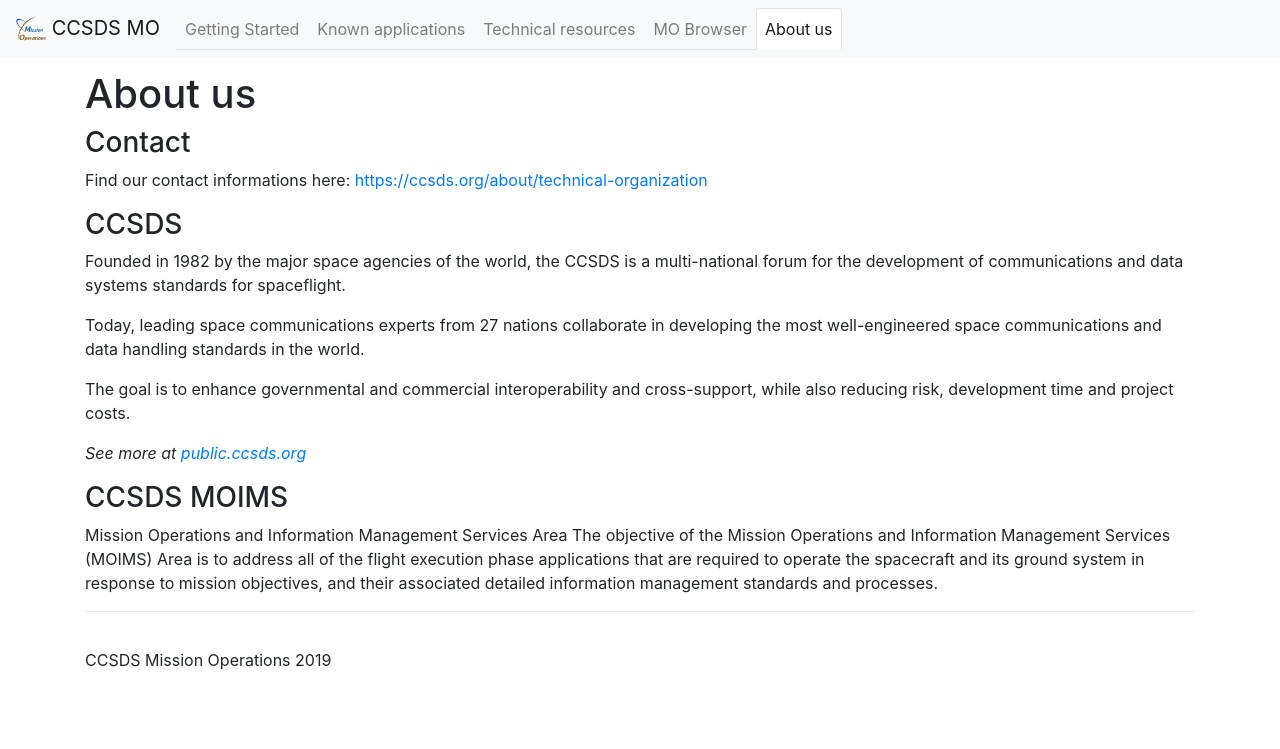
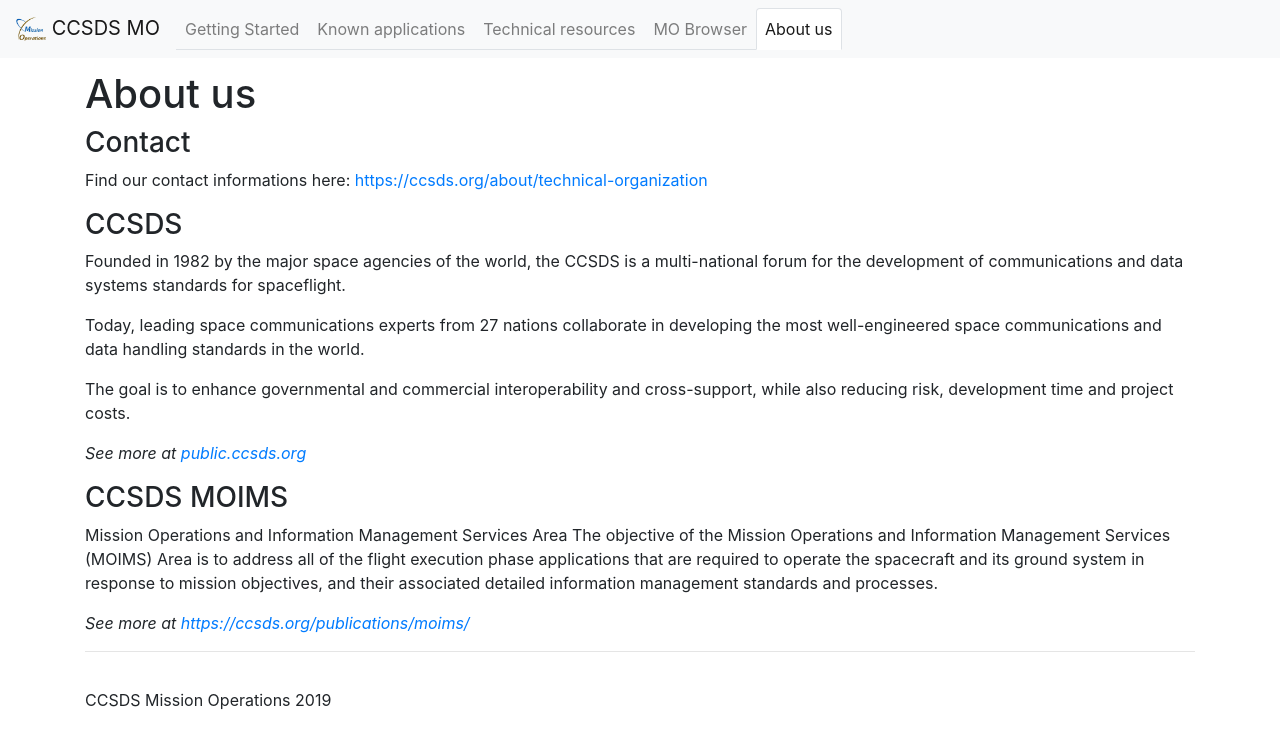
Before and after one commit to ccsdsmo/ccsdsmo.github.io, a Jekyll site: the page built from pages/about.md, in a window 1280 px wide. Shown: the top 749 px of the page. Built offline with Jekyll 4.4.1, drawn with Linux system fonts in a browser that asks for light colours.

Commit message:
Update about.md

```diff
--- a/pages/about.md
+++ b/pages/about.md
@@ -20,3 +20,5 @@ The goal is to enhance governmental and commercial interoperability and cross-su
 ### CCSDS MOIMS
 
 Mission Operations and Information Management Services Area The objective of the Mission Operations and Information Management Services (MOIMS) Area is to address all of the flight execution phase applications that are required to operate the spacecraft and its ground system in response to mission objectives, and their associated detailed information management standards and processes.
+
+*See more at [https://ccsds.org/publications/moims/](https://ccsds.org/publications/moims/)*
```
